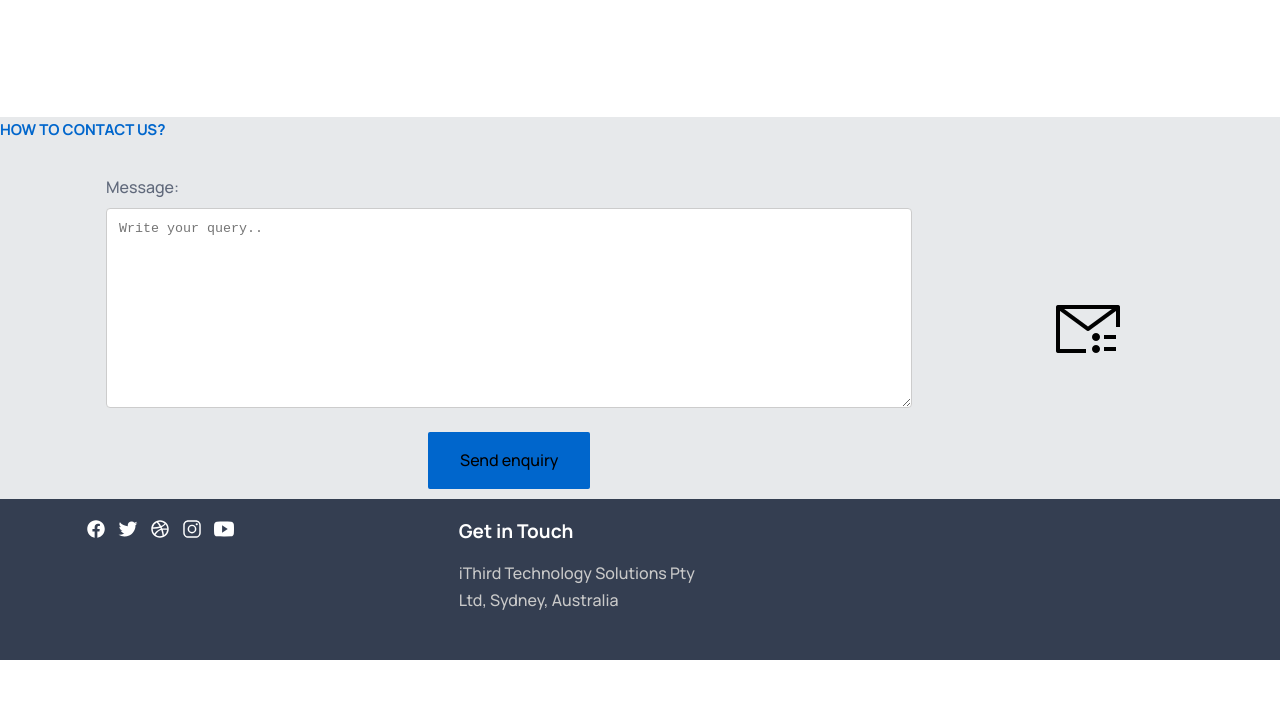
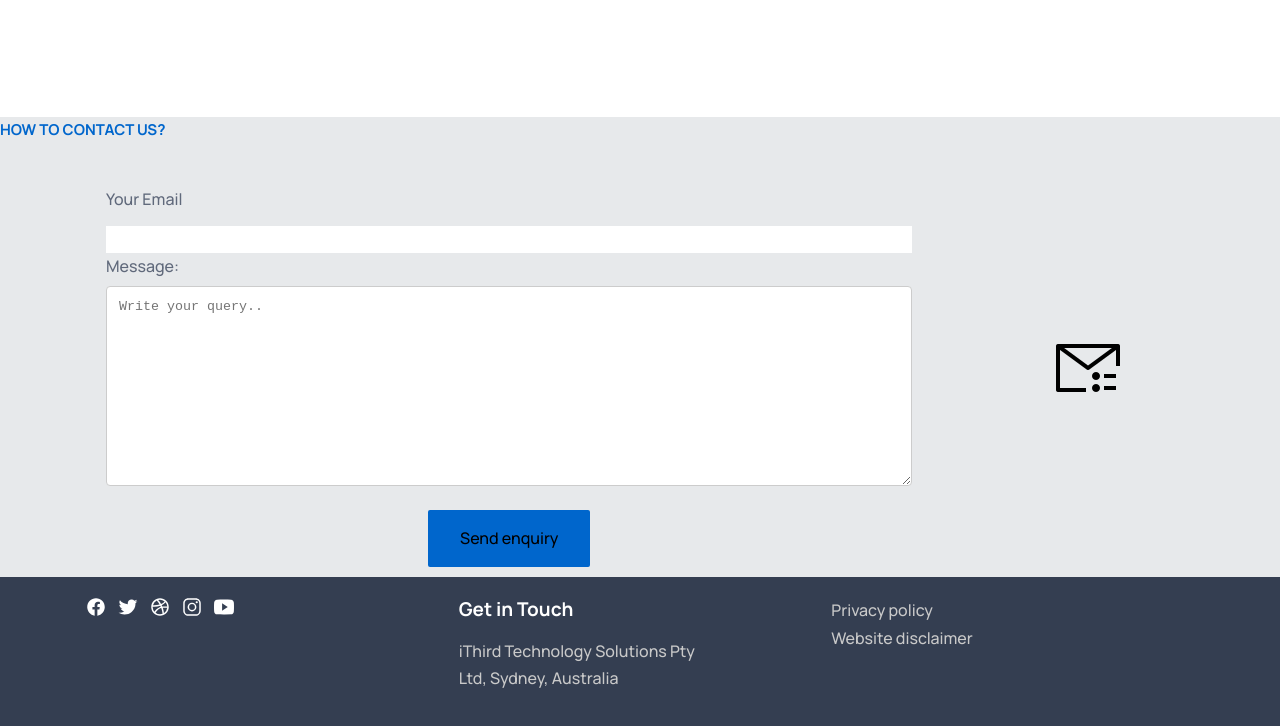
Before and after one commit to ithird/ithird.github.io, a plain HTML site: page index.html in a window 1280 px wide. Shown: the part 2187-2913 px from the top of the page. Before the commit the page ends 2847 px from the top, so only its background shows below. Drawn offline with nearby package versions, Linux system fonts and the light colour scheme.

Commit message:
Added privacy policy and disclaimer

```diff
--- a/assets/css/style.css
+++ b/assets/css/style.css
@@ -1308,3 +1308,9 @@ ion-icon {
   cursor: pointer;
   border-radius: 2px;
 }
+
+.emailInput {
+
+  background-color : #d1d1d1;
+
+}
--- a/index.html
+++ b/index.html
@@ -338,6 +338,8 @@
           <form class="contactus-form" action="https://formspree.io/f/mbjeprej" method="post" style="align-items: center;">
             <input type="hidden" name="_subject" value="Website contact" />
             <input type="text" name="_gotcha" style="display:none" />
+            <label for="email">Your Email</label>
+            <input id="emailInput" name="Email" id="email" type="email" style="background-color:white">
             Message: <textarea id="message" name="message" placeholder="Write your query.." style="height:200px;"></textarea>
             <button class="submit-button">Send enquiry</button>
           </form>
@@ -412,6 +414,21 @@
         </li>
 
       </ul>
+      <ul class="footer-list">
+
+        <li>
+          <a href="./assets/docs/Privacy-Policy.pdf" download>
+            Privacy policy
+          </a>
+        </li>
+
+        <li>
+          <a href="./assets/docs/website-disclaimer-general.pdf" download>
+            Website disclaimer
+          </a>
+        </li>
+
+      </ul>
     </div>
   </footer>
 
```
Also changed, not shown: about-us.html (+16 -0 lines), process.html (+16 -0 lines), 2 other files.
